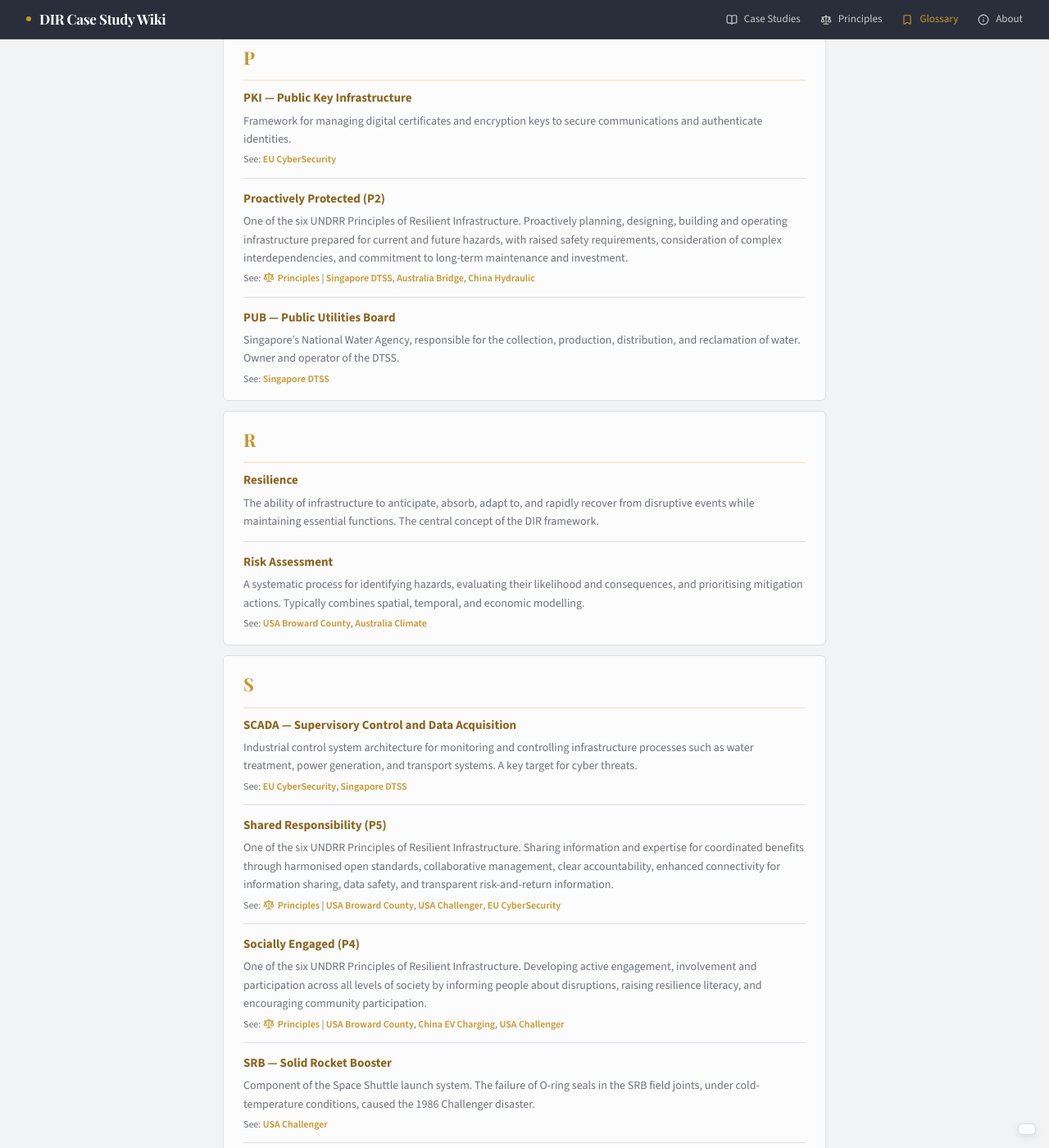
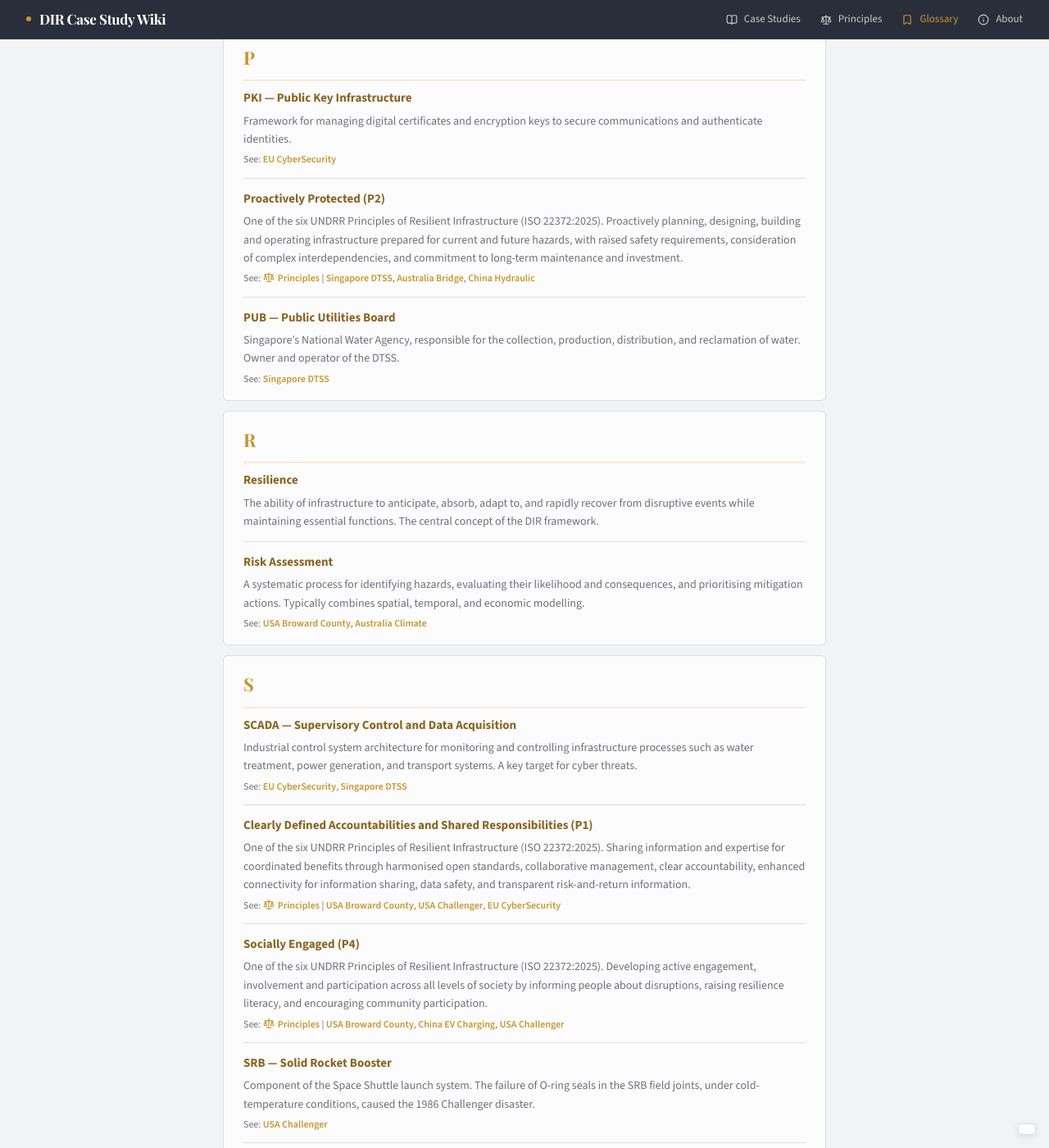
Before and after one commit to visioninglab/DIRwiki, a Jekyll site: the page built from glossary.html, in a window 1280 px wide and 1400 px high, scrolled down 6304 px. Shown: the whole window at 82% size. Built offline with Jekyll 4.4.1, drawn with Linux system fonts in a browser that asks for light colours; some of the changed text lies outside the part shown.

Commit message:
Update glossary principle references to ISO 22372:2025
Co-Authored-By: Claude Opus 4.6 <noreply@anthropic.com>

```diff
--- a/glossary.html
+++ b/glossary.html
@@ -18,8 +18,8 @@ footer_text: "DIR Case Study Wiki &bull; Glossary &bull; Last updated February 2
     <div class="glossary-group" data-letter="A">
       <h3 class="glossary-letter">A</h3>
 
-      <dt id="adaptively-transforming">Adaptively Transforming (P6)</dt>
-      <dd>One of the six UNDRR Principles of Resilient Infrastructure. Adapting and transforming to changing needs through manageable solutions, adaptive capacity, flexible management, and allowing for human discretion in decision-making.
+      <dt id="adaptively-transforming">Adaptively Transforming (P5)</dt>
+      <dd>One of the six UNDRR Principles of Resilient Infrastructure (ISO 22372:2025). Adapting and transforming to changing needs through manageable solutions, adaptive capacity, flexible management, and allowing for human discretion in decision-making.
         <span class="glossary-ref">See: <a href="principles.html"><i data-lucide="scale" style="width:14px;height:14px;display:inline;vertical-align:-2px;margin-right:4px;"></i>Principles</a> | <a href="australia-bridge.html">Australia Bridge</a>, <a href="usa-broward-county.html">USA Broward County</a>, <a href="europe-cybersecurity.html">EU CyberSecurity</a></span></dd>
 
       <dt id="aecom">AECOM</dt>
@@ -70,8 +70,8 @@ footer_text: "DIR Case Study Wiki &bull; Glossary &bull; Last updated February 2
       <dd>The process of adjusting infrastructure, practices, and strategies to manage the effects of climate change, including rising temperatures, sea level rise, and extreme weather events.
         <span class="glossary-ref">See: <a href="australia-climate.html">Australia Climate</a>, <a href="usa-broward-county.html">USA Broward County</a></span></dd>
 
-      <dt id="continuously-learning">Continuously Learning (P1)</dt>
-      <dd>One of the six UNDRR Principles of Resilient Infrastructure. Developing and updating understanding and insight into infrastructure resilience by exposing and validating assumptions, monitoring and intervening appropriately, analysing and learning from events, and conducting stress tests.
+      <dt id="continually-learning">Continually Learning and Improving (P6)</dt>
+      <dd>One of the six UNDRR Principles of Resilient Infrastructure (ISO 22372:2025). Developing and updating understanding and insight into infrastructure resilience by exposing and validating assumptions, monitoring and intervening appropriately, analysing and learning from events, and conducting stress tests.
         <span class="glossary-ref">See: <a href="principles.html"><i data-lucide="scale" style="width:14px;height:14px;display:inline;vertical-align:-2px;margin-right:4px;"></i>Principles</a> | <a href="australia-climate.html">Australia Climate</a>, <a href="usa-challenger.html">USA Challenger</a></span></dd>
 
       <dt id="cop28">COP28</dt>
@@ -114,7 +114,7 @@ footer_text: "DIR Case Study Wiki &bull; Glossary &bull; Last updated February 2
         <span class="glossary-ref">See: <a href="europe-cybersecurity.html">EU CyberSecurity</a></span></dd>
 
       <dt id="environmentally-integrated">Environmentally Integrated (P3)</dt>
-      <dd>One of the six UNDRR Principles of Resilient Infrastructure. Working in a positively integrated way with the natural environment by minimising environmental impact, using environmental solutions, integrating ecosystem information, maintaining natural systems, and using local sustainable resources.
+      <dd>One of the six UNDRR Principles of Resilient Infrastructure (ISO 22372:2025). Working in a positively integrated way with the natural environment by minimising environmental impact, using environmental solutions, integrating ecosystem information, maintaining natural systems, and using local sustainable resources.
         <span class="glossary-ref">See: <a href="principles.html"><i data-lucide="scale" style="width:14px;height:14px;display:inline;vertical-align:-2px;margin-right:4px;"></i>Principles</a> | <a href="singapore-dtss.html">Singapore DTSS</a>, <a href="australia-bridge.html">Australia Bridge</a>, <a href="china-hydraulic.html">China Hydraulic</a></span></dd>
 
       <dt id="ev">EV &mdash; Electric Vehicle</dt>
@@ -242,7 +242,7 @@ footer_text: "DIR Case Study Wiki &bull; Glossary &bull; Last updated February 2
         <span class="glossary-ref">See: <a href="europe-cybersecurity.html">EU CyberSecurity</a></span></dd>
 
       <dt id="proactively-protected">Proactively Protected (P2)</dt>
-      <dd>One of the six UNDRR Principles of Resilient Infrastructure. Proactively planning, designing, building and operating infrastructure prepared for current and future hazards, with raised safety requirements, consideration of complex interdependencies, and commitment to long-term maintenance and investment.
+      <dd>One of the six UNDRR Principles of Resilient Infrastructure (ISO 22372:2025). Proactively planning, designing, building and operating infrastructure prepared for current and future hazards, with raised safety requirements, consideration of complex interdependencies, and commitment to long-term maintenance and investment.
         <span class="glossary-ref">See: <a href="principles.html"><i data-lucide="scale" style="width:14px;height:14px;display:inline;vertical-align:-2px;margin-right:4px;"></i>Principles</a> | <a href="singapore-dtss.html">Singapore DTSS</a>, <a href="australia-bridge.html">Australia Bridge</a>, <a href="china-hydraulic.html">China Hydraulic</a></span></dd>
 
       <dt id="pub">PUB &mdash; Public Utilities Board</dt>
@@ -268,12 +268,12 @@ footer_text: "DIR Case Study Wiki &bull; Glossary &bull; Last updated February 2
       <dd>Industrial control system architecture for monitoring and controlling infrastructure processes such as water treatment, power generation, and transport systems. A key target for cyber threats.
         <span class="glossary-ref">See: <a href="europe-cybersecurity.html">EU CyberSecurity</a>, <a href="singapore-dtss.html">Singapore DTSS</a></span></dd>
 
-      <dt id="shared-responsibility">Shared Responsibility (P5)</dt>
-      <dd>One of the six UNDRR Principles of Resilient Infrastructure. Sharing information and expertise for coordinated benefits through harmonised open standards, collaborative management, clear accountability, enhanced connectivity for information sharing, data safety, and transparent risk-and-return information.
+      <dt id="shared-responsibility">Clearly Defined Accountabilities and Shared Responsibilities (P1)</dt>
+      <dd>One of the six UNDRR Principles of Resilient Infrastructure (ISO 22372:2025). Sharing information and expertise for coordinated benefits through harmonised open standards, collaborative management, clear accountability, enhanced connectivity for information sharing, data safety, and transparent risk-and-return information.
         <span class="glossary-ref">See: <a href="principles.html"><i data-lucide="scale" style="width:14px;height:14px;display:inline;vertical-align:-2px;margin-right:4px;"></i>Principles</a> | <a href="usa-broward-county.html">USA Broward County</a>, <a href="usa-challenger.html">USA Challenger</a>, <a href="europe-cybersecurity.html">EU CyberSecurity</a></span></dd>
 
       <dt id="socially-engaged">Socially Engaged (P4)</dt>
-      <dd>One of the six UNDRR Principles of Resilient Infrastructure. Developing active engagement, involvement and participation across all levels of society by informing people about disruptions, raising resilience literacy, and encouraging community participation.
+      <dd>One of the six UNDRR Principles of Resilient Infrastructure (ISO 22372:2025). Developing active engagement, involvement and participation across all levels of society by informing people about disruptions, raising resilience literacy, and encouraging community participation.
         <span class="glossary-ref">See: <a href="principles.html"><i data-lucide="scale" style="width:14px;height:14px;display:inline;vertical-align:-2px;margin-right:4px;"></i>Principles</a> | <a href="usa-broward-county.html">USA Broward County</a>, <a href="china-ev-charging.html">China EV Charging</a>, <a href="usa-challenger.html">USA Challenger</a></span></dd>
 
       <dt id="srb">SRB &mdash; Solid Rocket Booster</dt>
```
